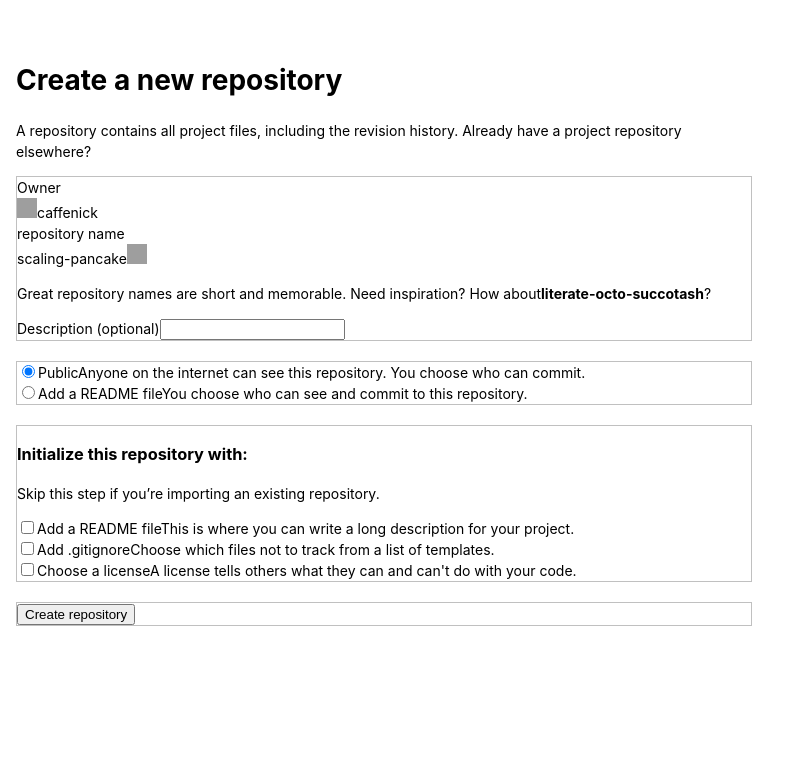
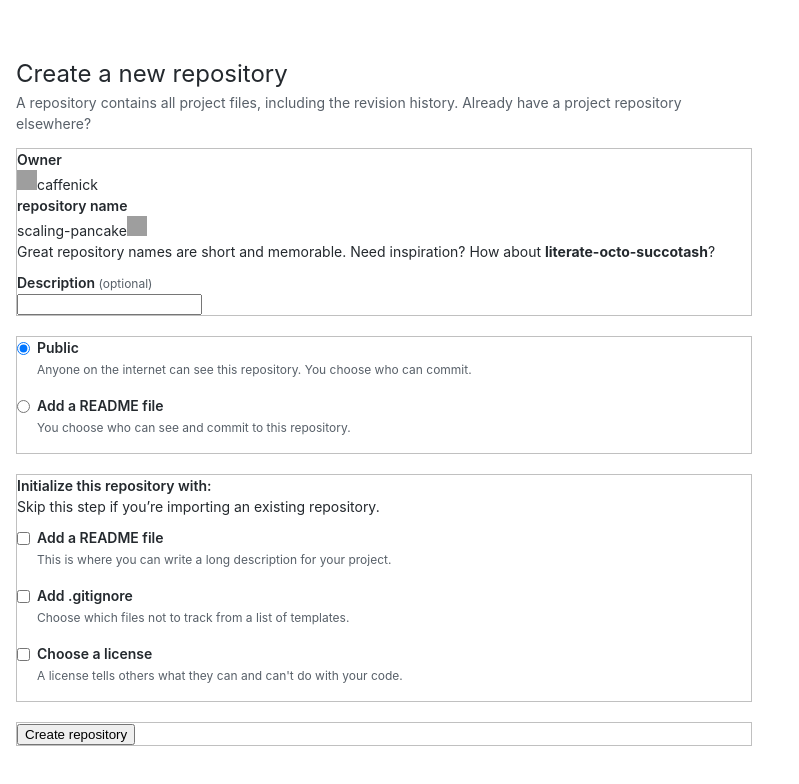
Before and after one commit to caffeinick/git-new-repository, a React (Create React App) app: page / in a window 1280 px wide. Shown: the top 784 px of the page, without its empty margins (0-799 px from the left). Built offline with nearby package versions, Linux system fonts and the light colour scheme; grey boxes are pictures that could not be loaded.

Commit message:
create input components

```diff
--- a/src/App.js
+++ b/src/App.js
@@ -4,18 +4,18 @@ function App() {
   return (
     <Container>
       <Main>
-        <header>
+        <Header>
           <h1>Create a new repository</h1>
           <p>
             A repository contains all project files, including the revision history. Already have a
             project repository elsewhere?
           </p>
-        </header>
+        </Header>
 
         <Section>
           <div>
             <div>
-              <label>Owner</label>
+              <Label>Owner</Label>
               <div>
                 <img
                   alt=""
@@ -27,7 +27,7 @@ function App() {
               </div>
             </div>
             <div>
-              <label>repository name</label>
+              <Label>repository name</Label>
               <div>
                 <span>scaling-pancake</span>
                 <img
@@ -38,50 +38,53 @@ function App() {
                 />
               </div>
             </div>
-            <p>
-              Great repository names are short and memorable. Need inspiration? How about
-              <strong>literate-octo-succotash</strong>?
-            </p>
+          </div>
 
-            <div>
-              <lable>Description (optional)</lable>
-              <input type="text" />
-            </div>
+          <p>
+            {'Great repository names are short and memorable. Need inspiration? How about '}
+            <strong>literate-octo-succotash</strong>?
+          </p>
+
+          <div>
+            <Label>
+              Description <Span>(optional)</Span>
+            </Label>
+            <input type="text" />
           </div>
         </Section>
 
         <Section>
-          <div>
-            <input type="radio" checked></input>
-            <label>Public</label>
-            <span>Anyone on the internet can see this repository. You choose who can commit.</span>
-          </div>
-          <div>
-            <input type="radio"></input>
-            <label>Add a README file</label>
-            <span>You choose who can see and commit to this repository.</span>
-          </div>
+          <FormSelect>
+            <FormInput type="radio" checked></FormInput>
+            <Label>Public</Label>
+            <Span>Anyone on the internet can see this repository. You choose who can commit.</Span>
+          </FormSelect>
+          <FormSelect>
+            <FormInput type="radio"></FormInput>
+            <Label>Add a README file</Label>
+            <Span>You choose who can see and commit to this repository.</Span>
+          </FormSelect>
         </Section>
 
         <Section>
-          <h3>Initialize this repository with:</h3>
+          <h4>Initialize this repository with:</h4>
           <p>Skip this step if you’re importing an existing repository.</p>
 
-          <div>
-            <input type="checkbox"></input>
-            <label>Add a README file</label>
-            <span>This is where you can write a long description for your project.</span>
-          </div>
-          <div>
-            <input type="checkbox"></input>
-            <label>Add .gitignore</label>
-            <span>Choose which files not to track from a list of templates.</span>
-          </div>
-          <div>
-            <input type="checkbox"></input>
-            <label>Choose a license</label>
-            <span>A license tells others what they can and can't do with your code.</span>
-          </div>
+          <FormSelect>
+            <FormInput type="checkbox"></FormInput>
+            <Label>Add a README file</Label>
+            <Span>This is where you can write a long description for your project.</Span>
+          </FormSelect>
+          <FormSelect>
+            <FormInput type="checkbox"></FormInput>
+            <Label>Add .gitignore</Label>
+            <Span>Choose which files not to track from a list of templates.</Span>
+          </FormSelect>
+          <FormSelect>
+            <FormInput type="checkbox"></FormInput>
+            <Label>Choose a license</Label>
+            <Span>A license tells others what they can and can't do with your code.</Span>
+          </FormSelect>
         </Section>
 
         <Section>
@@ -106,9 +109,53 @@ const Main = styled.main`
   // background-color: #eeeeee;
 `;
 
+const Header = styled.header`
+  h1 {
+    margin-bottom: 8px;
+    font-size: 24px;
+    font-weight: 400;
+  }
+  p {
+    margin-top: -8px;
+    color: #586069;
+  }
+`;
+
 const Section = styled.section`
   margin-bottom: 20px;
   border: 1px solid silver;
   // border-bottom: 1px solid #eaecef;
   // border-bottom: 1px solid white;
+
+  h4 {
+    margin-top: 0;
+    margin-bottom: 0;
+    font-weight: 600;
+  }
+  p {
+    margin-top: 0;
+    margin-bottom: 10px;
+  }
 `;
+
+const Label = styled.label`
+  display: block;
+  font-weight: 600;
+`;
+
+const Span = styled.span`
+  color: #586069;
+  font-size: 12px;
+  font-weight: 400;
+`;
+
+const FormSelect = styled.div`
+  margin-top: 0px;
+  margin-bottom: 16px;
+  padding-left: 20px;
+`;
+
+const FormInput = styled.input`
+  float: left;
+  margin: 5px 0 0 -20px;
+`;
--- a/src/index.css
+++ b/src/index.css
@@ -3,6 +3,7 @@
 }
 
 body {
+  color: #24292e;
   margin: 0;
   font-size: 14px;
   line-height: 1.5;
```
